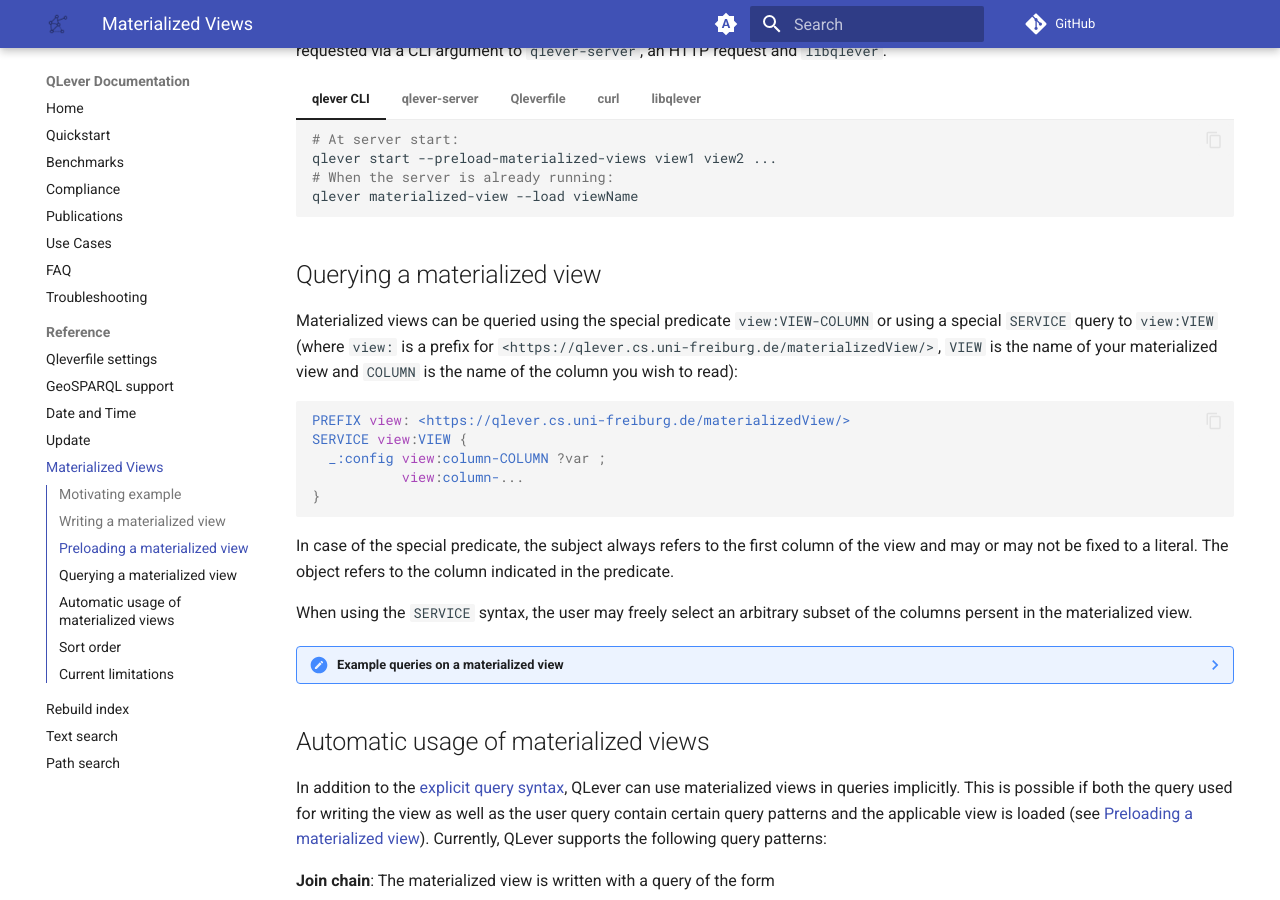
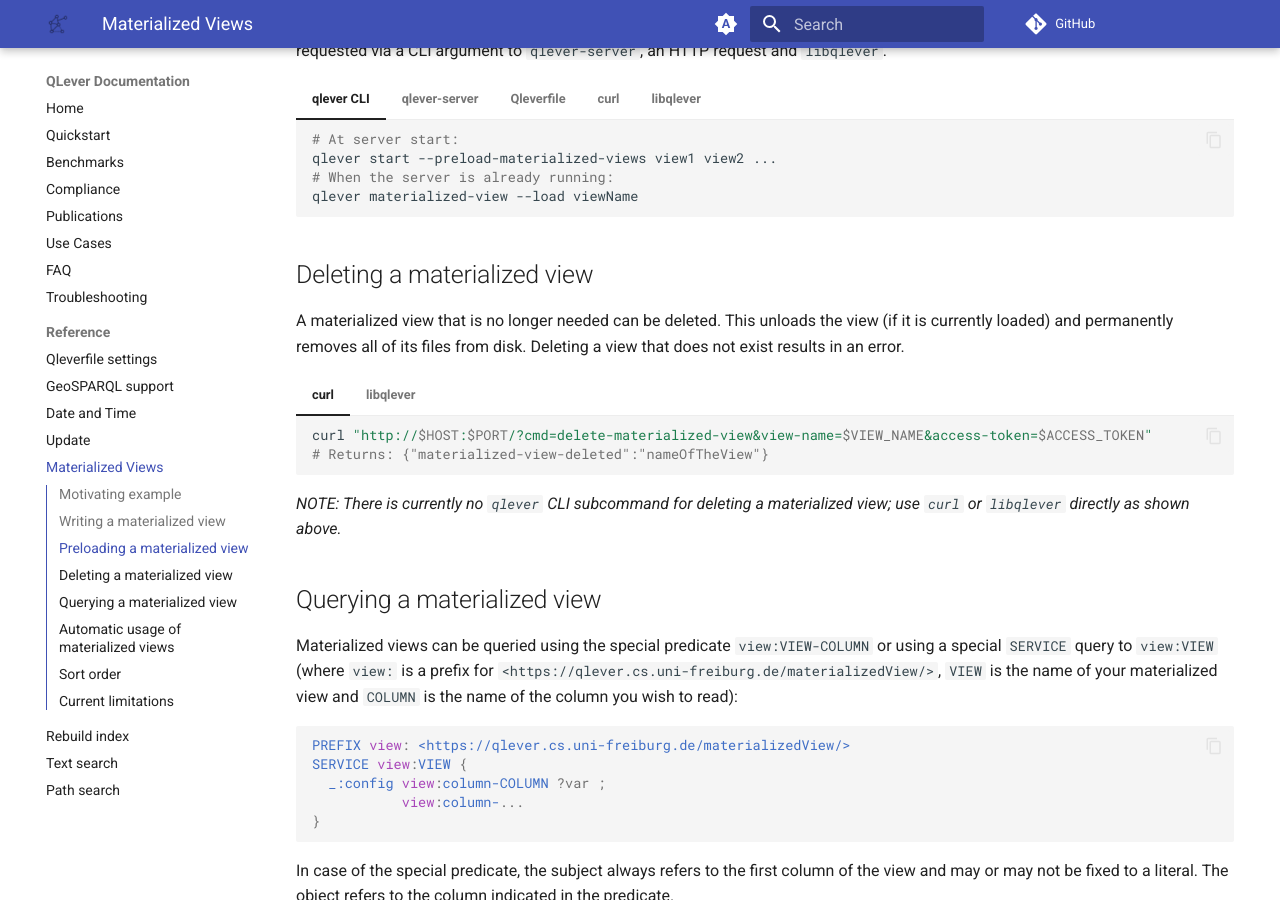
Before and after one commit to qlever-dev/qlever-docs, an MkDocs documentation site: the page built from docs/materialized-views.md, in a window 1280 px wide and 900 px high, scrolled down 2115 px. Built offline with MkDocs 1.6.1 and Material for MkDocs 9.7.7, drawn with Linux system fonts in a browser that asks for light colours; plug-ins that fetch from the network failed and are left out; comment, search, counter and statistics services are not loaded; the version menu is left out; some of the changed text lies outside the part shown.

Commit message:
Document deletion of materialized views
The delete-materialized-view HTTP command and libqlever
Qlever::deleteMaterializedView() were merged upstream in qlever#3012;
add a docs section for it analogous to the existing write/preload
sections, and cross-reference it from the read-only limitation.

Co-Authored-By: Claude Sonnet 5 <noreply@anthropic.com>

````diff
--- a/docs/materialized-views.md
+++ b/docs/materialized-views.md
@@ -169,6 +169,28 @@ You can optionally preload materialized views. This is required for implicitly r
     qlv.loadMaterializedView("nameOfTheView");
     ```
 
+## Deleting a materialized view
+
+A materialized view that is no longer needed can be deleted. This unloads the
+view (if it is currently loaded) and permanently removes all of its files from
+disk. Deleting a view that does not exist results in an error.
+
+=== "curl"
+    ``` bash
+    curl "http://$HOST:$PORT/?cmd=delete-materialized-view&view-name=$VIEW_NAME&access-token=$ACCESS_TOKEN"
+    # Returns: {"materialized-view-deleted":"nameOfTheView"}
+    ```
+=== "libqlever"
+    ```cpp
+    qlever::EngineConfig config;
+    config.baseName_ = "my-dataset";
+    qlever::Qlever qlv{config};
+    qlv.deleteMaterializedView("nameOfTheView");
+    ```
+
+*NOTE: There is currently no `qlever` CLI subcommand for deleting a
+materialized view; use `curl` or `libqlever` directly as shown above.*
+
 ## Querying a materialized view
 
 Materialized views can be queried using the special predicate
@@ -303,6 +325,6 @@ releases of QLever.
 3. Materialized views are currently read-only; that is, update operation do
    not modify materialized views. If you need to update a materialized view,
    you must currently recreate it from scratch (you can simply overwrite an
-   existing view).
+   existing view, or [delete](#deleting-a-materialized-view) it first).
 4. Reading from a materialized view always reads the first three columns even
    if they are not requested; the unused ones are discarded immediately.
````
